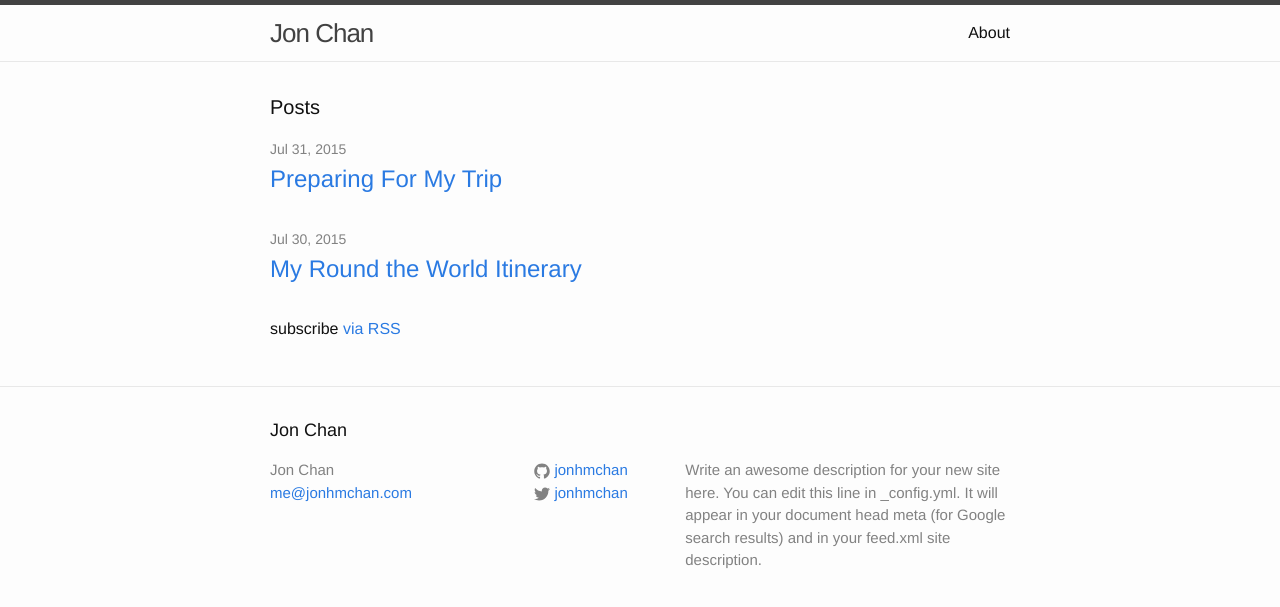
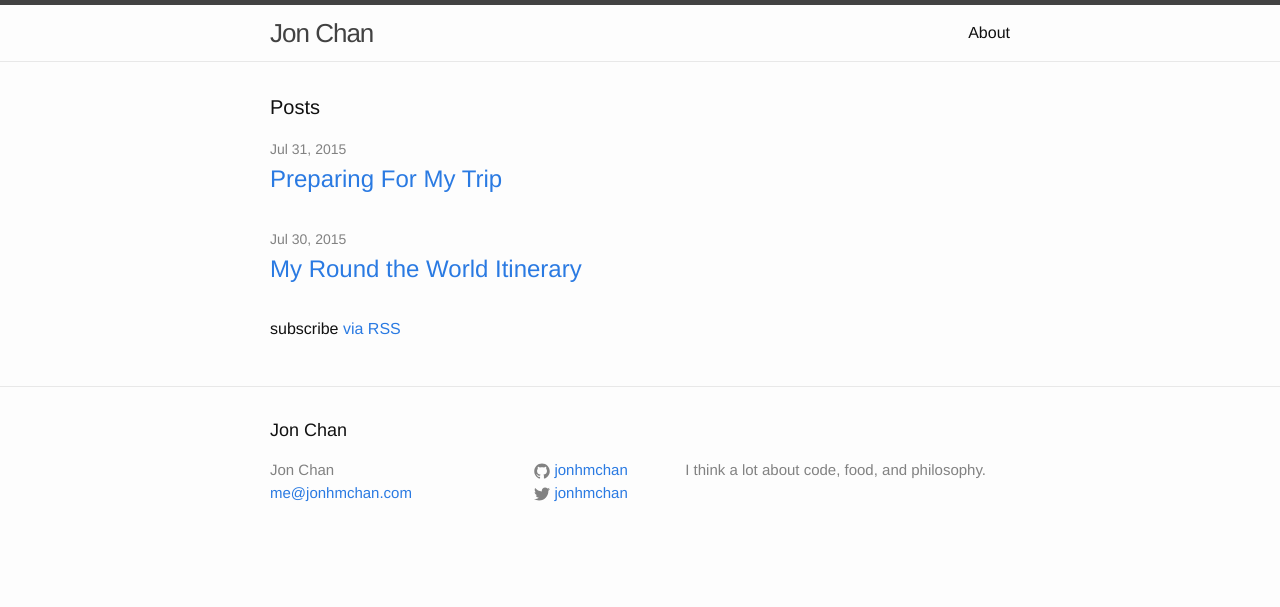
Before and after one commit to JonHMChan/blog, a Jekyll site: the page built from index.html, in a window 1280 px wide. Shown: the top 607 px of the page. Built offline with Jekyll 4.4.1, drawn with Linux system fonts in a browser that asks for light colours.

Commit message:
Updated about

```diff
--- a/_config.yml
+++ b/_config.yml
@@ -2,9 +2,7 @@
 title: Jon Chan
 email: me@jonhmchan.com
 description: > # this means to ignore newlines until "baseurl:"
-  Write an awesome description for your new site here. You can edit this
-  line in _config.yml. It will appear in your document head meta (for
-  Google search results) and in your feed.xml site description.
+  I think a lot about code, food, and philosophy.
 baseurl: "" # the subpath of your site, e.g. /blog/
 url: "https://jonchan.io/" # the base hostname & protocol for your site
 twitter_username: jonhmchan
```
